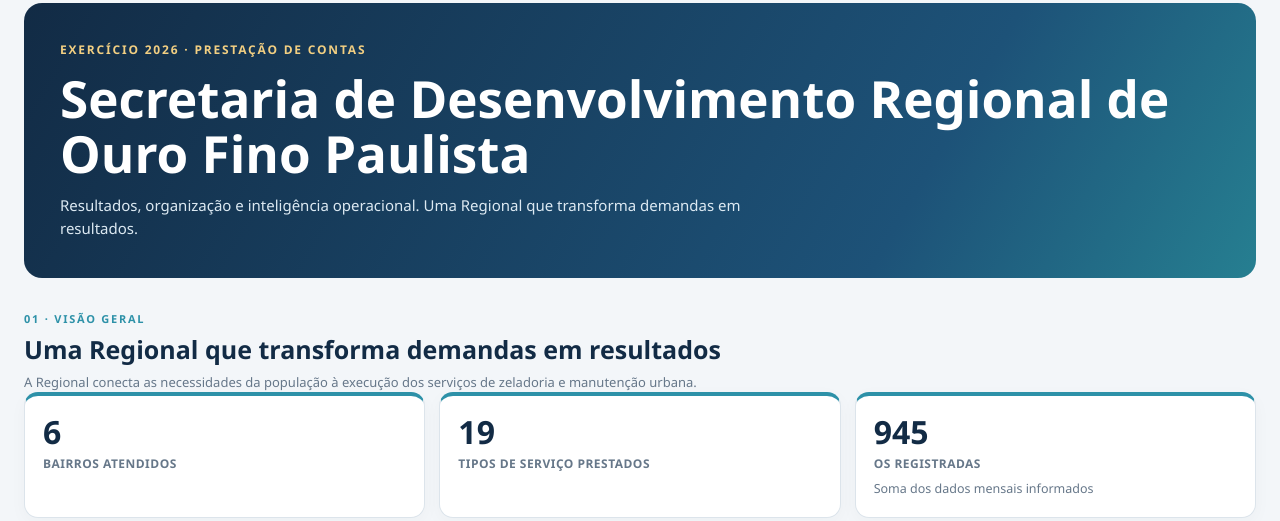
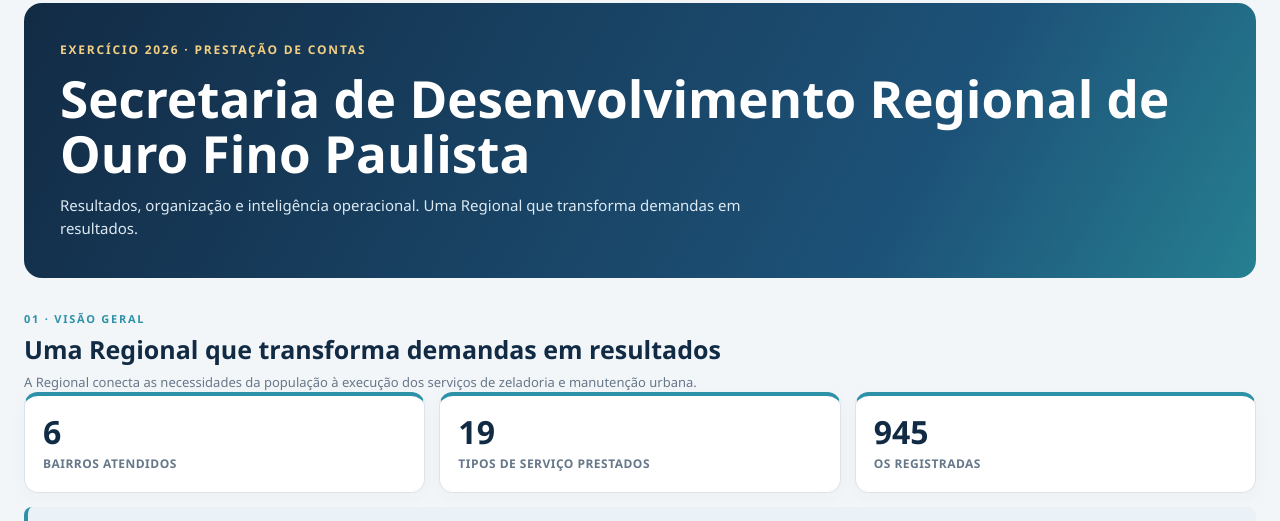
Before and after one commit to maparibeiraopires-source/APRESENTACAO_2026, a plain HTML site: page index.html in a window 1280 px wide. Shown: the part 264-785 px from the top of the page. Drawn offline with Linux system fonts and the light colour scheme.

Commit message:
Update index.html

```diff
--- a/index.html
+++ b/index.html
@@ -57,7 +57,7 @@ footer{background:var(--navy);color:#dce8f1;text-align:center;padding:20px;borde
  <div class="grid three">
   <div class="card metric"><strong>6</strong><span>BAIRROS ATENDIDOS</span></div>
   <div class="card metric"><strong>19</strong><span>TIPOS DE SERVIÇO PRESTADOS</span></div>
-  <div class="card metric"><strong>945</strong><span>OS REGISTRADAS</span><small>Soma dos dados mensais informados</small></div>
+  <div class="card metric"><strong>945</strong><span>OS REGISTRADAS</span></div>
  </div>
  <div class="callout" style="margin-top:14px"><b>Evolução da gestão implantada em 3 fases</b><br>Diretrizes: padronização, eficiência e rastreabilidade — do registro inicial à execução e comprovação do serviço. Os indicadores distinguem registros históricos recuperados em papel e dados acompanhados pela metodologia implantada.</div>
 </section>
```
